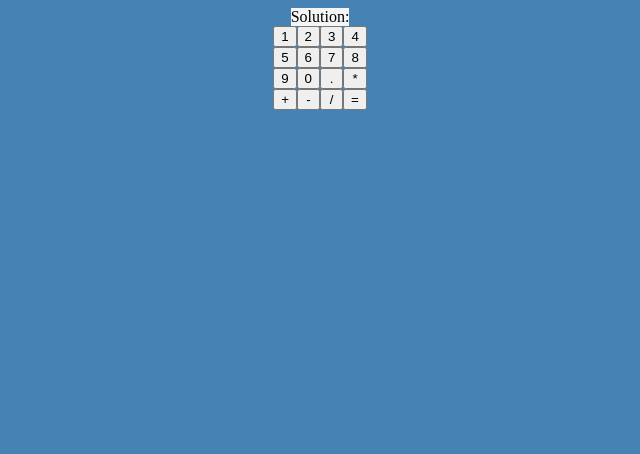
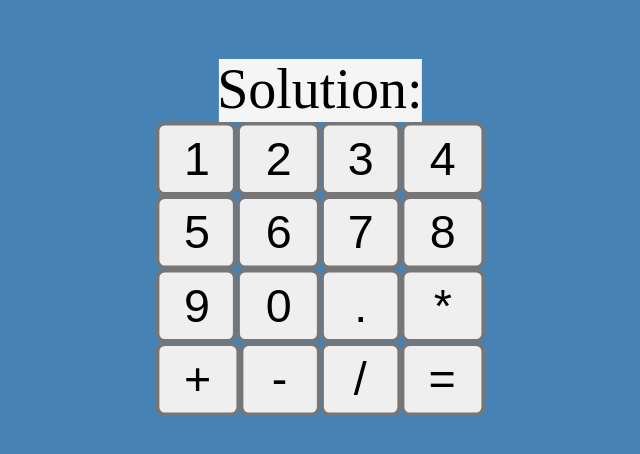
Before and after one commit to bryanluna0/Calculator, a plain HTML site: page index.html in a window 1280 px wide. Shown: the whole page, without its empty margins (320-960 px from the left). Drawn offline with Linux system fonts and the light colour scheme.

Commit message:
Center and size calculator

```diff
--- a/style.css
+++ b/style.css
@@ -9,7 +9,9 @@ body {
     height: fit-content;
     margin-left: auto;
     margin-right: auto;
-    display: block
+    display: block;
+    scale: 3.5;
+    transform: translateY(50%);
 }
 
 #solution {
```
